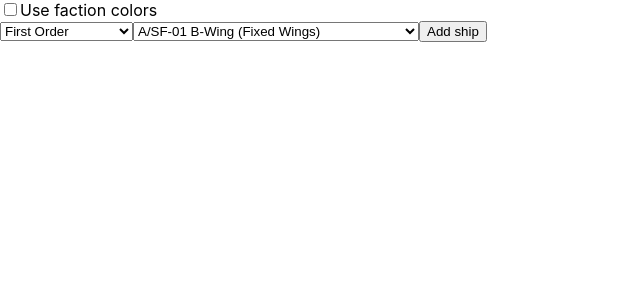
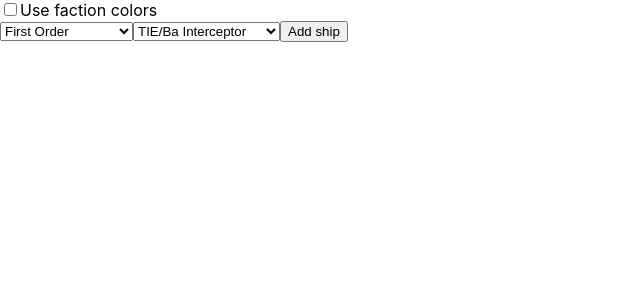
Before and after one commit to achapin/xwing-microhangars, a React (Create React App) app: page / in a window 1280 px wide. Shown: the top 300 px of the page, without its empty margins (0-640 px from the left). Built offline with nearby package versions, Linux system fonts and the light colour scheme.

Commit message:
cleanup logic (but boxes not displaying correctly anymore

```diff
--- a/src/components/ship.tsx
+++ b/src/components/ship.tsx
@@ -63,6 +63,7 @@
   return <div id="ship-${id}" className="box">
     {/* <span className="removeButton no-print" onclick="remove(${id})">Remove</span> */}
     <table>
+      <tbody>
         <tr className="top-flap">
             <td className="model-height" style={{ width: shipHeight, maxWidth: shipHeight }}></td>
             <td className="model-width render-flap cut-top cut-left cut-right" style={{width:shipWidth, maxWidth:shipWidth}}></td>
@@ -112,6 +113,7 @@
             </td>
             <td></td>
         </tr>
+      </tbody>
     </table>
   </div>
 }
--- a/src/components/ships.tsx
+++ b/src/components/ships.tsx
@@ -8,18 +8,15 @@
   faction;
 }
 
-interface ShipsForm {
-  faction: string;
-  ship: string;
-}
-
 export const Ships = () => {
 
-  const { handleSubmit, register } = useForm<ShipsForm>();
+  const { handleSubmit, register } = useForm<AddedShip>();
 
+  const [selectedFaction,setSelectedFaction] = useState(factions[0].name);
   const [addedShips, setAddedShips] = useState<AddedShip[]>([]);
 
-  const addShip = ({ ship, faction}: ShipsForm) => setAddedShips([...addedShips, { ship, faction }]);
+  const selectFaction = (event) => setSelectedFaction(event.target.value);
+  const addShip = ({ ship, faction}: AddedShip) => setAddedShips([...addedShips, { ship, faction }]);
   const removeShip = (index: number) => setAddedShips([...addedShips.slice(0, index), ...addedShips.slice(index + 1)]);
 
   return <div>
@@ -28,19 +25,20 @@
       <label htmlFor="useFactionColor">Use faction colors</label>
 
       <form onSubmit={handleSubmit(addShip)}>
-        <select {...register("faction")}>
+        <select {...register("faction")} onChange={selectFaction}>
           {factions.map(faction =>
             <option value={faction.name}>{faction.name}</option>
           )}
         </select>
         <select {...register("ship")}>
           {ships
-            // .filter(ship => ship.factions.includes(selectedFaction.name))
+            .filter(ship => ship.factions.includes(selectedFaction))
             .map(ship => <option value={ship.name}>{ship.fullName}</option>)
           }
         </select>
         <button type="submit">Add ship</button>
       </form>
+    </div>
 
     {addedShips.map(({ ship, faction }, index) =>
       <div>
@@ -49,5 +47,4 @@
       </div>
     )}
   </div>
-  </div>
 }
```
Lines whose indentation alone changed are shown as unchanged.
